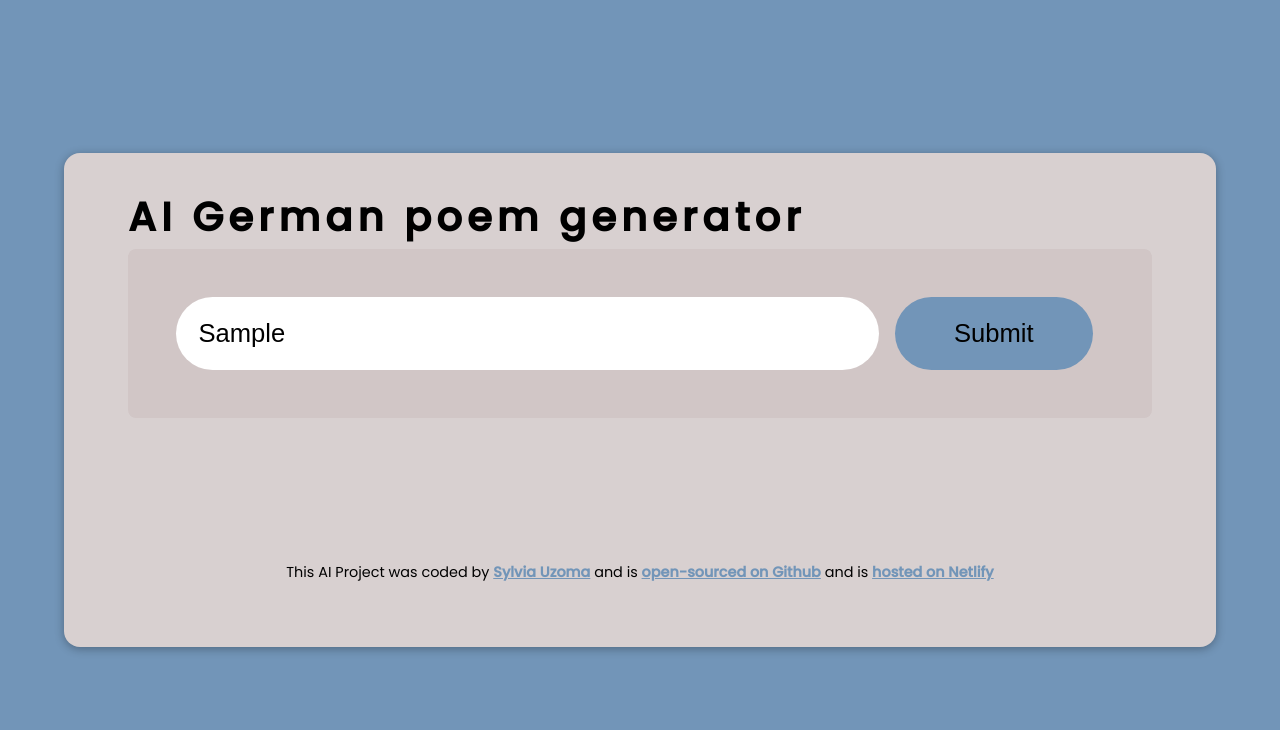
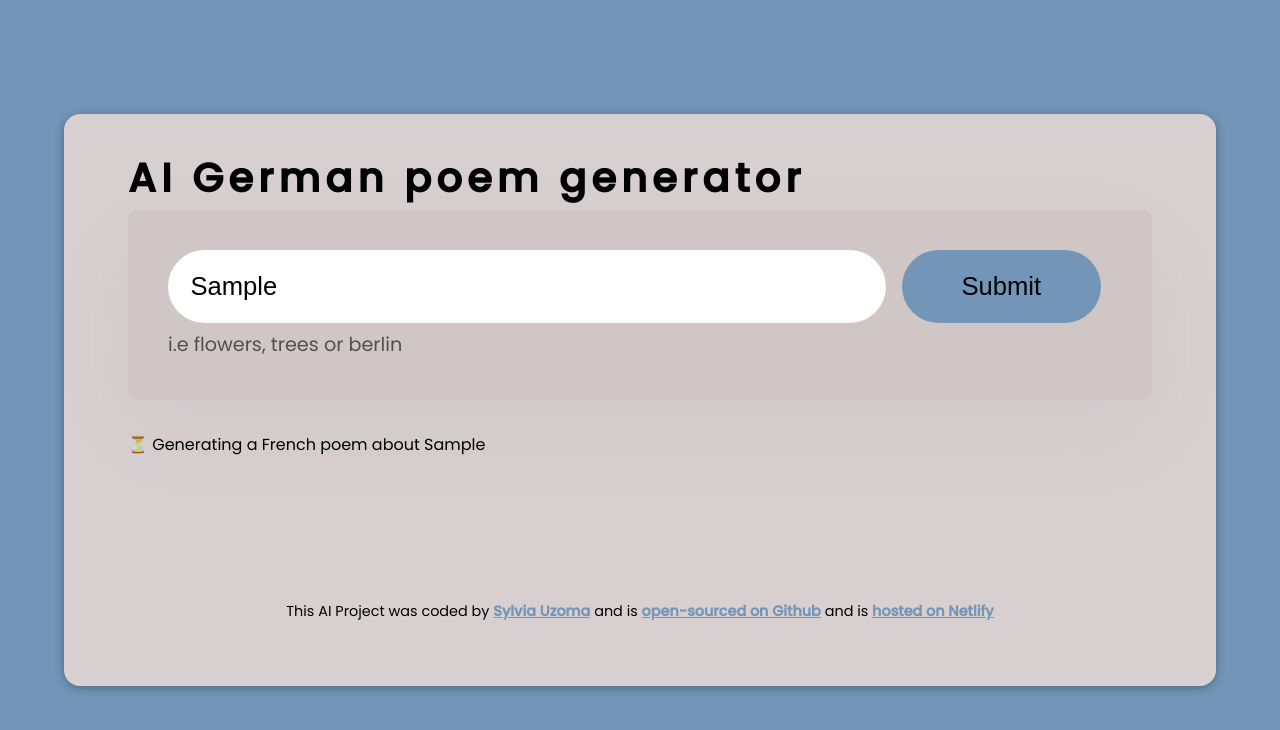
Before and after one commit to sylviacool/german-poem-generator, a plain HTML site: page index.html in a window 1280 px wide. Both pictures are taken after typing "Sample" into the empty fields and a click on the button "Submit". Drawn offline with nearby package versions, Linux system fonts and the light colour scheme; no server answers.

Commit message:
Improved the users experience

```diff
--- a/index.html
+++ b/index.html
@@ -14,7 +14,8 @@
       <h1>AI German poem generator</h1>
     </header>
 
-    <main>
+  <main>
+    <div class="form-container">
       <form id="poemForm">
         <input type="text"
           id="user-instructions"
@@ -26,8 +27,10 @@
         />
         <button type="submit">Submit</button>
       </form>
+        <small>i.e flowers, trees or berlin</small>
+     </div>
       <div id="poem"></div>
-    </main>
+  </main>
 
     <footer>
       This AI Project was coded by
--- a/src/index.js
+++ b/src/index.js
@@ -19,9 +19,8 @@ function generatePoem(event) {
     let prompt =`User instructions: Generate a german poem about ${instructionsInput.value}`;
     let apiUrl = `https://api.shecodes.io/ai/v1/generate?prompt=${prompt}&context=${context}&key=${apiKey}`;
 
-    console.log('Generating poem...');
-    console.log(`prompt: ${prompt}`);
-    console.log(`prompt: ${context}`);
+    let poemElement = document.querySelector('#poem');
+    poemElement.innerHTML = `<div class="generating">⏳ Generating a French poem about ${instructionsInput.value}</div>`;
 
     axios.get(apiUrl).then(showPoem);
 }
--- a/src/style.css
+++ b/src/style.css
@@ -4,11 +4,6 @@
   margin: 0;
   padding: 0;
   box-sizing: border-box;
-}
-
-:root {
-  --generate-color: rgb(120, 20, 91);
-  --button-color: rgb(97, 97, 240);
 }
 
 body {
@@ -44,14 +39,24 @@ h1 {
   margin-top: -2rem;
 }
 
-form {
-  padding: 3rem;
+.form-container {
+  padding: 2.5rem;
   background-color: rgb(209, 198, 198);
   border-radius: 0.5rem;
   margin-bottom: 2rem;
-  display: flex;
+  box-shadow: 0 2rem 6rem rgba(65, 58, 100, 0.05);
 }
 
+form {
+  display: flex;
+  margin-bottom: 0.5rem;
+}
+
+small {
+  font-size: 1.2rem;
+  line-height: 1.5;
+  opacity: 0.6;
+}
 .topic {
   padding: 1.4rem;
   width: 85%;
@@ -86,6 +91,18 @@ footer {
   font-size: 0.9rem;
   margin-top: 9rem;
 }
-.generate {
-  border-color: var(--generate-color);
+
+.generating {
+  animation: blink-animation 1s steps(5, start) infinite;
 }
+
+@keyframes blink-animation {
+  to {
+    visibility: hidden;
+  }
+}
+@-webkit-keyframes blink-animation {
+  to {
+    visibility: hidden;
+  }
+}
```
